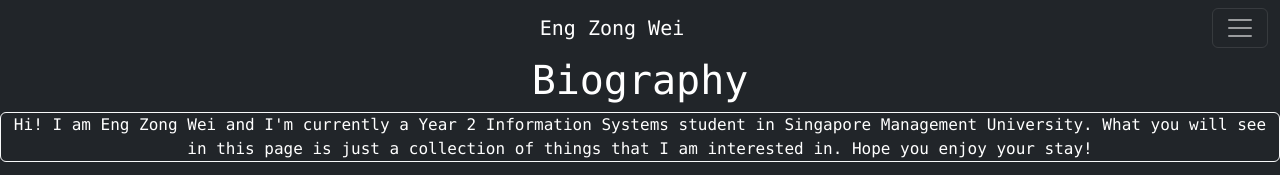
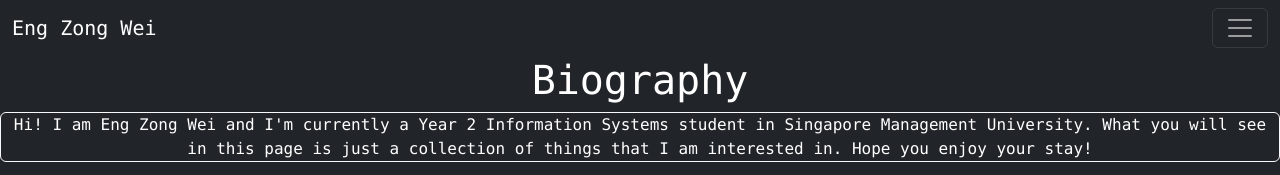
Before and after one commit to engzongwei/engzongwei.github.io, a plain HTML site: page index.html in a window 1280 px wide. Shown: the top 175 px of the page. Drawn offline with nearby package versions, Linux system fonts and the light colour scheme.

Commit message:
Update index.html

```diff
--- a/index.html
+++ b/index.html
@@ -14,7 +14,7 @@
     <div class="bg-dark font-monospace text-white">
         <nav class="navbar navbar-dark bg-dark sticky-top">
             <div class="container-fluid">
-                <a class="navbar-brand mx-auto" href="#">Eng Zong Wei</a>
+                <a class="navbar-brand text-center" href="#">Eng Zong Wei</a>
                 <button class="navbar-toggler" type="button" data-bs-toggle="collapse" data-bs-target="#navbarNavAltMarkup" aria-controls="navbarNavAltMarkup" aria-expanded="false" aria-label="Toggle navigation">
                 <span class="navbar-toggler-icon"></span>
                 </button>
```
